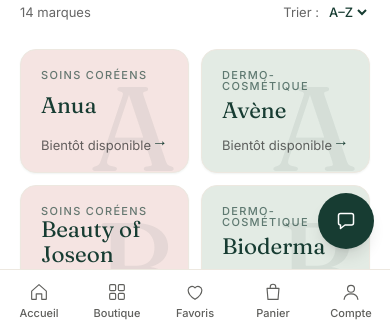
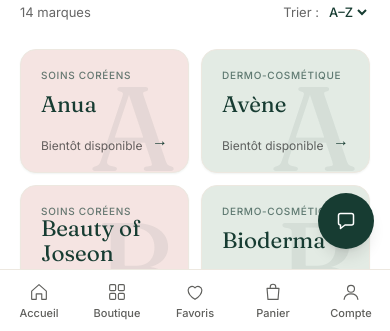
Before and after one commit to mustapharayane2005-byte/COSMETEO, a Next.js app: page /marques in a window 390 px wide. Shown: the part 511-842 px from the top of the page. Built offline with nearby package versions, Linux system fonts and the light colour scheme; no server answers.

Commit message:
BrandTile mobile : étiquette et compteur sur une ligne

```diff
--- a/src/components/BrandTile.tsx
+++ b/src/components/BrandTile.tsx
@@ -24,13 +24,13 @@
       >
         {brand.name.normalize("NFD").replace(/[\u0300-\u036f]/g, "").charAt(0).toUpperCase()}
       </span>
-      <span className="relative font-ui text-[11px] font-medium uppercase leading-none tracking-[0.12em] text-[#173C32]/65">
+      <span className="relative whitespace-nowrap font-ui text-[10px] font-medium uppercase leading-none tracking-[0.07em] text-[#173C32]/65 lg:text-[11px] lg:tracking-[0.12em]">
         {brandTypeLabels[brand.type]}
       </span>
       <span className="relative my-auto font-display text-[clamp(1.4rem,2vw,1.9rem)] font-normal leading-[1.1] text-[#173C32]">
         {brand.name}
       </span>
-      <span className="relative flex items-end justify-between font-ui text-[13px] leading-none text-[#252525]/70">
+      <span className="relative flex items-end justify-between whitespace-nowrap font-ui text-xs leading-none text-[#252525]/70 lg:text-[13px]">
         {count}
         <span aria-hidden="true" className="text-base text-[#173C32] transition-transform duration-200 motion-reduce:transition-none lg:group-hover:translate-x-[3px]">
           →
```
